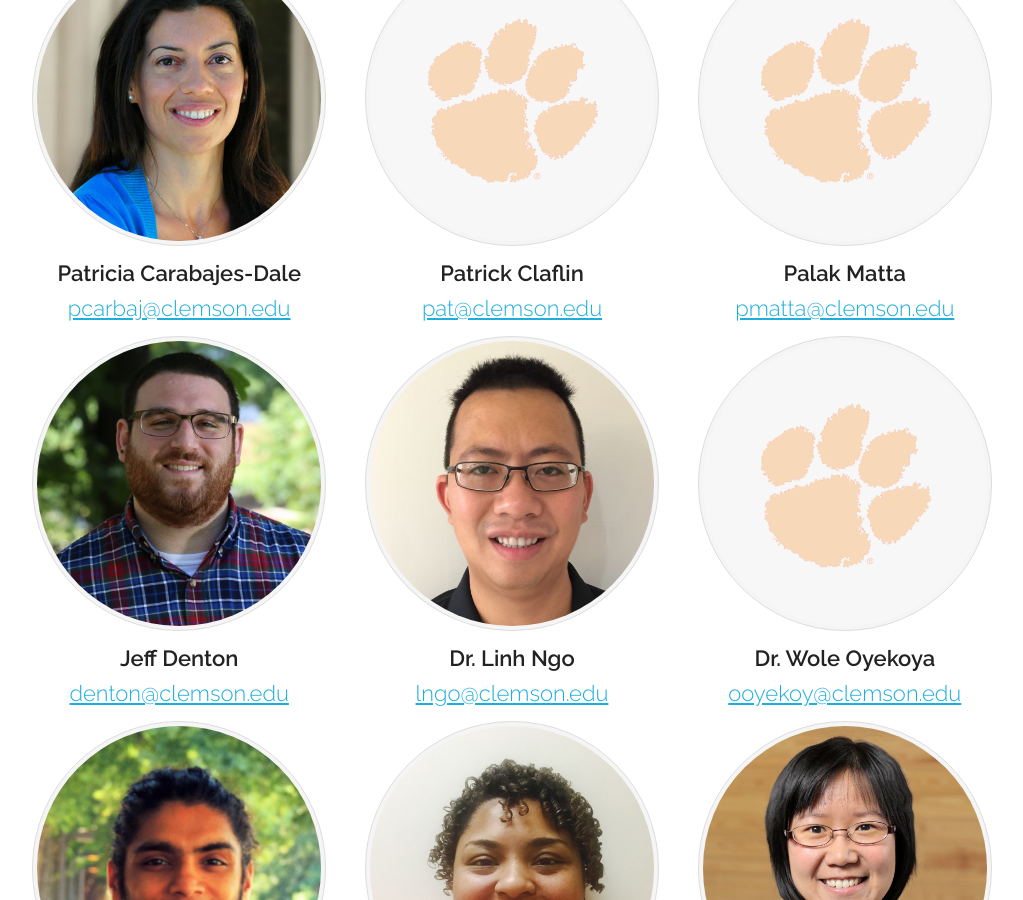
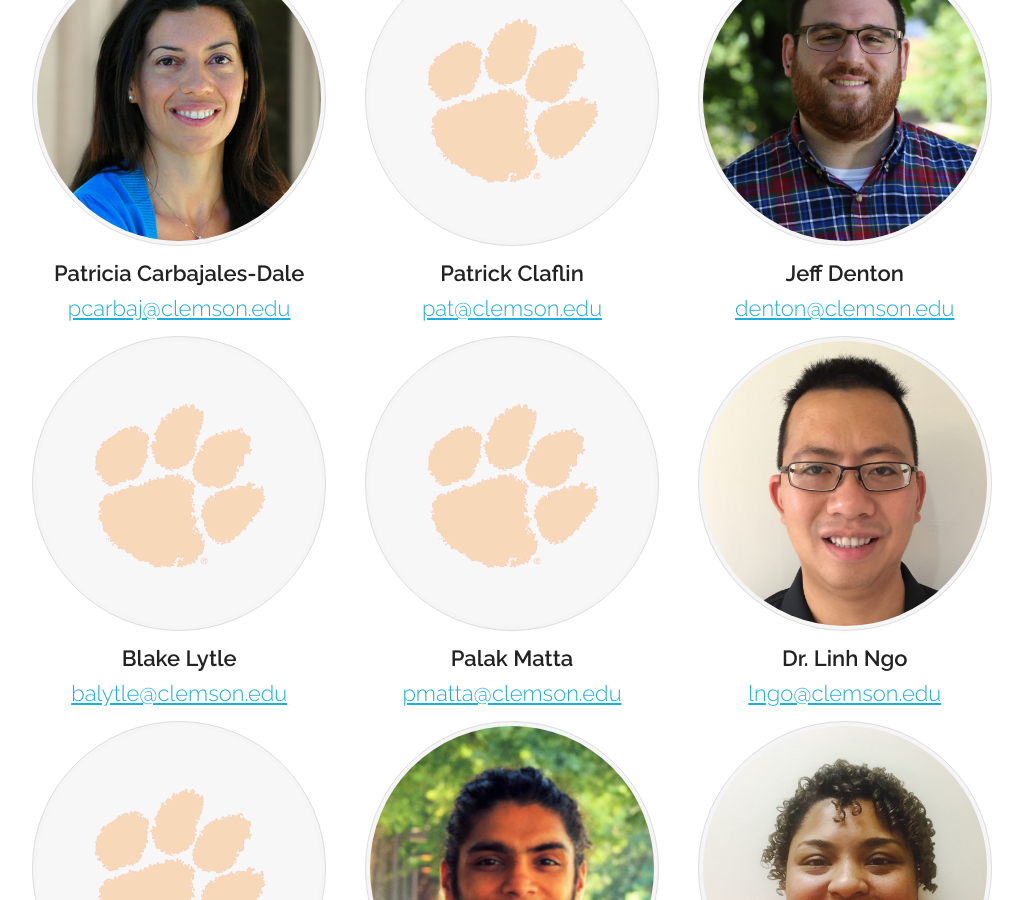
Before and after one commit to clemsonciti/citi-webpage, a Jekyll site: the page built from index.html, in a window 1280 px wide and 900 px high, scrolled down 1868 px. Shown: the whole window, without its empty margins (128-1151 px from the left). Built offline with Jekyll 4.4.1, drawn with Linux system fonts in a browser that asks for light colours.

Commit message:
Added Blake and fixed typos

```diff
--- a/index.html
+++ b/index.html
@@ -89,7 +89,7 @@ layout: default
 
             <div class="four columns" style="text-align: center;" id="name">
                 <img src="images/patricia-carbajales-dale-photo.jpg" class="avatar u-max-full-width">
-                <b>Patricia Carabajes-Dale</b><br>
+                <b>Patricia Carbajales-Dale</b><br>
                 <a href="mailto:pcarbaj@clemson.edu">pcarbaj@clemson.edu</a>
             </div>
 
@@ -100,20 +100,25 @@ layout: default
             </div>
 
             <div class="four columns" style="text-align: center;" id="name">
-               <img src="images/paw.png" class="avatar u-max-full-width">
-               <b>Palak Matta</b><br>
-               <a href="mailto:pmatta@clemson.edu">pmatta@clemson.edu</a>
+               <img src="images/jeff-denton-photo.jpg" class="avatar u-max-full-width">
+               <b>Jeff Denton</b><br>
+               <a href="mailto:denton@clemson.edu">denton@clemson.edu</a>
             </div>
-
 
     </div>
 
     <div class="row" style="margin-top: 10px;">
 
             <div class="four columns" style="text-align: center;" id="name">
-               <img src="images/jeff-denton-photo.jpg" class="avatar u-max-full-width">
-               <b>Jeff Denton</b><br>
-               <a href="mailto:denton@clemson.edu">denton@clemson.edu</a>
+               <img src="images/paw.png" class="avatar u-max-full-width">
+               <b>Blake Lytle</b><br>
+               <a href="mailto:balytle@clemson.edu">balytle@clemson.edu</a>
+            </div>
+
+            <div class="four columns" style="text-align: center;" id="name">
+               <img src="images/paw.png" class="avatar u-max-full-width">
+               <b>Palak Matta</b><br>
+               <a href="mailto:pmatta@clemson.edu">pmatta@clemson.edu</a>
             </div>
 
             <div class="four columns" style="text-align: center;" id="name">
@@ -122,14 +127,16 @@ layout: default
                <a href="mailto:lngo@clemson.edu">lngo@clemson.edu</a>
             </div>
 
+    </div>
+
+    <div class="row" style="margin-top: 10px;">
+
             <div class="four columns" style="text-align: center;" id="name">
                <img src="images/paw.png" class="avatar u-max-full-width">
                <b>Dr. Wole Oyekoya</b><br>
                <a href="mailto:ooyekoy@clemson.edu">ooyekoy@clemson.edu</a>
             </div>
-    </div>
 
-    <div class="row" style="margin-top: 10px;">
             <div class="four columns" style="text-align: center;" id="name">
                <img src="images/ashwin-srinath-photo.jpg" class="avatar u-max-full-width">
                <b>Ashwin Srinath</b><br>
@@ -142,20 +149,21 @@ layout: default
                <a href="mailto:jeronic@clemson.edu">jeronic@clemson.edu</a>
             </div>
 
+    </div>
+
+    <div class="row" style="margin-top: 10px;">
+
             <div class="four columns" style="text-align: center;" id="name">
                <img src="images/nuyun-zhang-photo.jpg" class="avatar u-max-full-width">
                <b>Dr. Nuyun (Nellie) Zhang</b><br>
                <a href="mailto:nuyun@clemson.edu">nuyun@clemson.edu</a>
             </div>
-    </div>
 
-    <div class="row" style="margin-top: 10px;">
-      <div class="four columns" style="text-align: center;" id="name">
+            <div class="four columns" style="text-align: center;" id="name">
               <img src="images/marcin-ziolkowski-photo.jpg" class="avatar u-max-full-width">
               <b>Dr. Marcin Ziolkowski</b><br>
               <a href="mailto:zziolko@clemson.edu">zziolko@clemson.edu</a>
-
-      </div>
+            </div>
     </div>
 
 </div>
```
